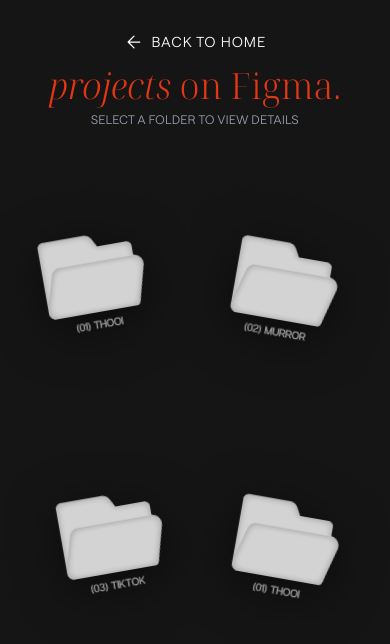
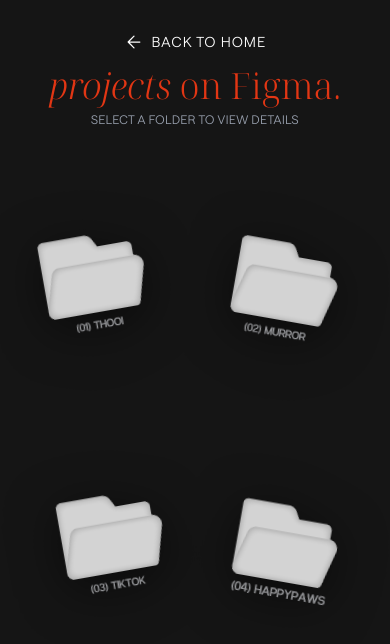
Before and after one commit to nthaw04/thao_portfolio, a Next.js app: page /figma in a window 390 px wide. Shown: the top 644 px of the page. Built offline with nearby package versions, Linux system fonts and the light colour scheme.

Commit message:
feat: add HAPPYPAWS project, update image assets, and improve mobile carousel interactivity

```diff
--- a/src/app/figma/page.tsx
+++ b/src/app/figma/page.tsx
@@ -8,12 +8,13 @@ import { useLanguage } from "../../context/LanguageContext";
 import folderIcon1 from "../../assets/elements/folder.svg";
 import folderIcon2 from "../../assets/elements/folder_2.svg";
 import folderIcon3 from "../../assets/elements/folder_3.svg";
+import folderIcon4 from "../../assets/elements/folder_4.svg";
 
 const folders = [
   { id: 1, title: "(01) THOOI", icon: folderIcon1 },
   { id: 2, title: "(02) MURROR", icon: folderIcon2 },
   { id: 3, title: "(03) TIKTOK", icon: folderIcon3 },
-  { id: 4, title: "(01) THOOI", icon: folderIcon1 }, // Fallback to folderIcon1
+  { id: 4, title: "(04) HAPPYPAWS", icon: folderIcon4 },
 ];
 
 const thooiImages = [
@@ -62,23 +63,17 @@ const tiktokImages = [
 ];
 
 const thooi2Images = [
-  "https://res.cloudinary.com/duwlxwvhw/image/upload/v1780812273/Tho2_1_placeholder.png",
-  "https://res.cloudinary.com/duwlxwvhw/image/upload/v1780812273/Tho2_2_placeholder.png",
-  "https://res.cloudinary.com/duwlxwvhw/image/upload/v1780812273/Tho2_3_placeholder.png",
-  "https://res.cloudinary.com/duwlxwvhw/image/upload/v1780812273/Tho2_4_placeholder.png",
-  "https://res.cloudinary.com/duwlxwvhw/image/upload/v1780812273/Tho2_5_placeholder.png",
-  "https://res.cloudinary.com/duwlxwvhw/image/upload/v1780812273/Tho2_6_placeholder.png",
-  "https://res.cloudinary.com/duwlxwvhw/image/upload/v1780812273/Tho2_7_placeholder.png",
-  "https://res.cloudinary.com/duwlxwvhw/image/upload/v1780812273/Tho2_8_placeholder.png",
-  "https://res.cloudinary.com/duwlxwvhw/image/upload/v1780812273/Tho2_9_placeholder.png",
-  "https://res.cloudinary.com/duwlxwvhw/image/upload/v1780812273/Tho2_10_placeholder.png",
-  "https://res.cloudinary.com/duwlxwvhw/image/upload/v1780812273/Tho2_11_placeholder.png",
-  "https://res.cloudinary.com/duwlxwvhw/image/upload/v1780812273/Tho2_12_placeholder.png",
-  "https://res.cloudinary.com/duwlxwvhw/image/upload/v1780812273/Tho2_13_placeholder.png",
-  "https://res.cloudinary.com/duwlxwvhw/image/upload/v1780812273/Tho2_14_placeholder.png",
-  "https://res.cloudinary.com/duwlxwvhw/image/upload/v1780812273/Tho2_15_placeholder.png",
-  "https://res.cloudinary.com/duwlxwvhw/image/upload/v1780812273/Tho2_16_placeholder.png",
-  "https://res.cloudinary.com/duwlxwvhw/image/upload/v1780812273/Tho2_17_placeholder.png",
+  "https://res.cloudinary.com/duwlxwvhw/image/upload/v1782666200/1_e6848f.png",
+  "https://res.cloudinary.com/duwlxwvhw/image/upload/v1782666208/2_qu58b8.png",
+  "https://res.cloudinary.com/duwlxwvhw/image/upload/v1782666208/3_dhfe0m.png",
+  "https://res.cloudinary.com/duwlxwvhw/image/upload/v1782666196/4_s58eua.png",
+  "https://res.cloudinary.com/duwlxwvhw/image/upload/v1782666197/5_a6cvuv.png",
+  "https://res.cloudinary.com/duwlxwvhw/image/upload/v1782666217/6_tlqkzl.png",
+  "https://res.cloudinary.com/duwlxwvhw/image/upload/v1782666208/7_urj4rr.png",
+  "https://res.cloudinary.com/duwlxwvhw/image/upload/v1782666210/8_ofybv4.png",
+  "https://res.cloudinary.com/duwlxwvhw/image/upload/v1782666205/9_y2pf6q.png",
+  "https://res.cloudinary.com/duwlxwvhw/image/upload/v1782666474/10_1_ylekui.png",
+  "https://res.cloudinary.com/duwlxwvhw/image/upload/v1782666196/12_aauzjm.png",
 ];
 
 export default function FigmaPage() {
@@ -225,7 +220,7 @@ export default function FigmaPage() {
 
   return (
     <main
-      className={`min-h-screen bg-[#151515] relative text-white figma-page-custom-cursor ${selectedFolderId === null ? "overflow-hidden" : "overflow-y-auto"
+      className={`bg-[#151515] relative text-white figma-page-custom-cursor ${selectedFolderId === null ? "h-[100dvh] overflow-hidden" : "min-h-[100dvh] overflow-y-auto"
         }`}
       ref={containerRef}
     >
--- a/src/components/sections/ProjectsSection.tsx
+++ b/src/components/sections/ProjectsSection.tsx
@@ -1,6 +1,6 @@
 "use client";
 
-import { useEffect, useRef } from "react";
+import { useEffect, useRef, useState } from "react";
 import { Project } from "../../types/project";
 import Image from "next/image";
 import { ClientIcon as Icon } from "../shared/ClientIcon";
@@ -11,6 +11,7 @@ import { useLanguage } from "../../context/LanguageContext";
 export function ProjectsSection({ projects }: { projects: Project[] }) {
   const sectionRef = useRef<HTMLElement>(null);
   const { language } = useLanguage();
+  const [activeProject, setActiveProject] = useState<number | null>(null);
 
   useEffect(() => {
     gsap.registerPlugin(ScrollTrigger);
@@ -87,7 +88,7 @@ export function ProjectsSection({ projects }: { projects: Project[] }) {
             z-index: 1;
             min-width: 0;
           }
-          .carousel-item:hover {
+          .carousel-item:hover, .carousel-item.is-active {
             flex: 1.5;
             height: 500px;
             z-index: 10;
@@ -98,7 +99,7 @@ export function ProjectsSection({ projects }: { projects: Project[] }) {
             flex: 1; /* Automatically take remaining height */
             transition: all 0.5s cubic-bezier(0.25, 1, 0.5, 1);
           }
-          .carousel-item:hover .carousel-item-inner {
+          .carousel-item:hover .carousel-item-inner, .carousel-item.is-active .carousel-item-inner {
             box-shadow: 0 30px 60px -12px rgba(0, 0, 0, 0.4);
           }
           .carousel-item-img {
@@ -107,7 +108,7 @@ export function ProjectsSection({ projects }: { projects: Project[] }) {
             object-fit: cover;
             transition: transform 0.8s ease;
           }
-          .carousel-item:hover .carousel-item-img {
+          .carousel-item:hover .carousel-item-img, .carousel-item.is-active .carousel-item-img {
             transform: scale(1.08); /* slight inner image zoom */
           }
         `,
@@ -118,7 +119,12 @@ export function ProjectsSection({ projects }: { projects: Project[] }) {
             {projects.map((project, idx) => (
               <div
                 key={`${project.slug}-${idx}`}
-                className="carousel-item group flex flex-col justify-between focus:outline-none"
+                className={`carousel-item group flex flex-col justify-between focus:outline-none ${activeProject === idx ? 'is-active' : ''}`}
+                onClick={() => {
+                  if (window.innerWidth < 768) {
+                    setActiveProject(activeProject === idx ? null : idx);
+                  }
+                }}
               >
                 <div className="carousel-item-inner relative overflow-hidden shrink-0 bg-zinc-800">
                   {/* Fallback image style in case heroImage is empty or 404 */}
@@ -134,7 +140,7 @@ export function ProjectsSection({ projects }: { projects: Project[] }) {
                     unoptimized={project.heroImage?.endsWith(".png")}
                   />
 
-                  <div className="absolute inset-0 bg-black/70 opacity-0 group-hover:opacity-100 transition-opacity duration-300 flex flex-col justify-center items-center p-6 text-center z-10 pointer-events-none">
+                  <div className="absolute inset-0 bg-black/70 opacity-0 group-hover:opacity-100 group-[.is-active]:opacity-100 transition-opacity duration-300 flex flex-col justify-center items-center p-6 text-center z-10 pointer-events-none">
                     <p
                       className="text-white text-base md:text-lg mb-4 line-clamp-3 leading-relaxed"
                       style={{ fontFamily: "var(--font-season-sans)" }}
@@ -163,7 +169,8 @@ export function ProjectsSection({ projects }: { projects: Project[] }) {
                         href={project.liveUrl}
                         target="_blank"
                         rel="noopener noreferrer"
-                        className="opacity-0 group-hover:opacity-100 transition-all duration-500 -translate-x-4 group-hover:translate-x-0 p-2.5 bg-white/10 hover:bg-[#AF1611] rounded-full text-white backdrop-blur-md"
+                        onClick={(e) => e.stopPropagation()}
+                        className="opacity-0 group-hover:opacity-100 group-[.is-active]:opacity-100 transition-all duration-500 -translate-x-4 group-hover:translate-x-0 group-[.is-active]:translate-x-0 p-2.5 bg-white/10 hover:bg-[#AF1611] rounded-full text-white backdrop-blur-md"
                         aria-label="Landing Page URL"
                         title="Landing Page"
                       >
@@ -175,7 +182,8 @@ export function ProjectsSection({ projects }: { projects: Project[] }) {
                         href={project.liveUrlClient}
                         target="_blank"
                         rel="noopener noreferrer"
-                        className="opacity-0 group-hover:opacity-100 transition-all duration-500 -translate-x-4 group-hover:translate-x-0 p-2.5 bg-white/10 hover:bg-[#AF1611] rounded-full text-white backdrop-blur-md delay-50"
+                        onClick={(e) => e.stopPropagation()}
+                        className="opacity-0 group-hover:opacity-100 group-[.is-active]:opacity-100 transition-all duration-500 -translate-x-4 group-hover:translate-x-0 group-[.is-active]:translate-x-0 p-2.5 bg-white/10 hover:bg-[#AF1611] rounded-full text-white backdrop-blur-md delay-50"
                         aria-label="Web Client URL"
                         title="Web Client"
                       >
@@ -191,7 +199,8 @@ export function ProjectsSection({ projects }: { projects: Project[] }) {
                         href={project.githubUrl}
                         target="_blank"
                         rel="noopener noreferrer"
-                        className="opacity-0 group-hover:opacity-100 transition-all duration-500 translate-x-4 group-hover:translate-x-0 p-2.5 bg-white/10 hover:bg-[#AF1611] rounded-full text-white backdrop-blur-md"
+                        onClick={(e) => e.stopPropagation()}
+                        className="opacity-0 group-hover:opacity-100 group-[.is-active]:opacity-100 transition-all duration-500 translate-x-4 group-hover:translate-x-0 group-[.is-active]:translate-x-0 p-2.5 bg-white/10 hover:bg-[#AF1611] rounded-full text-white backdrop-blur-md"
                         aria-label="Web Repository"
                         title="Web Repository"
                       >
@@ -203,7 +212,8 @@ export function ProjectsSection({ projects }: { projects: Project[] }) {
                         href={project.githubUrlClient}
                         target="_blank"
                         rel="noopener noreferrer"
-                        className="opacity-0 group-hover:opacity-100 transition-all duration-500 translate-x-4 group-hover:translate-x-0 p-2.5 bg-white/10 hover:bg-[#AF1611] rounded-full text-white backdrop-blur-md delay-50"
+                        onClick={(e) => e.stopPropagation()}
+                        className="opacity-0 group-hover:opacity-100 group-[.is-active]:opacity-100 transition-all duration-500 translate-x-4 group-hover:translate-x-0 group-[.is-active]:translate-x-0 p-2.5 bg-white/10 hover:bg-[#AF1611] rounded-full text-white backdrop-blur-md delay-50"
                         aria-label="Web Client Repository"
                         title="Web Client Repository"
                       >
@@ -215,7 +225,8 @@ export function ProjectsSection({ projects }: { projects: Project[] }) {
                         href={project.githubUrlMobile}
                         target="_blank"
                         rel="noopener noreferrer"
-                        className="opacity-0 group-hover:opacity-100 transition-all duration-500 translate-x-4 group-hover:translate-x-0 p-2.5 bg-white/10 hover:bg-[#AF1611] rounded-full text-white backdrop-blur-md delay-75"
+                        onClick={(e) => e.stopPropagation()}
+                        className="opacity-0 group-hover:opacity-100 group-[.is-active]:opacity-100 transition-all duration-500 translate-x-4 group-hover:translate-x-0 group-[.is-active]:translate-x-0 p-2.5 bg-white/10 hover:bg-[#AF1611] rounded-full text-white backdrop-blur-md delay-75"
                         aria-label="Mobile Repository"
                         title="Mobile App Repository"
                       >
```
Also changed, not shown: public/images/figma/figma_grid_5.png (added), src/assets/elements/folder_4.svg (added). Lines whose indentation alone changed are shown as unchanged.
